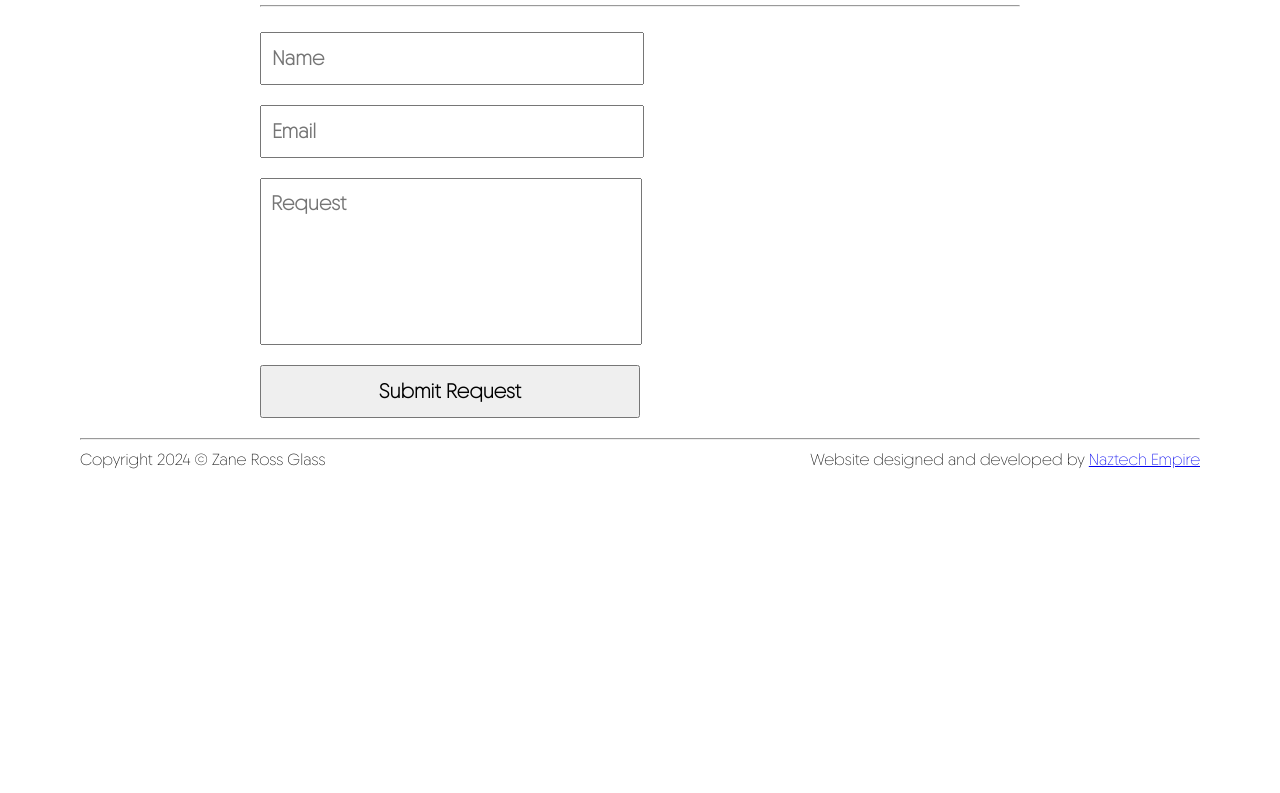
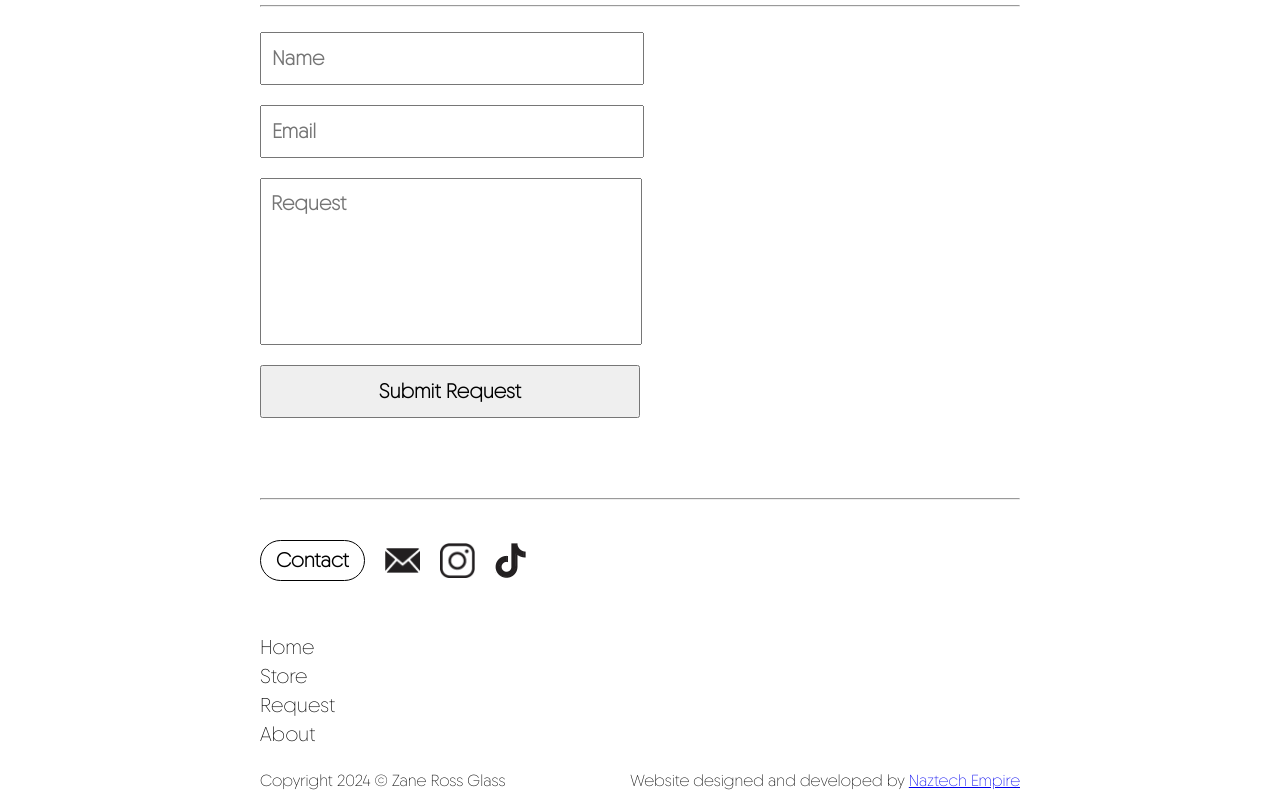
Before and after one commit to NILBOGtheSavior/zanerossglass.com, a plain HTML site: page index.html in a window 1280 px wide. Shown: the part 1310-2103 px from the top of the page. Before the commit the page ends 1782 px from the top, so only its background shows below. Drawn offline with Linux system fonts and the light colour scheme.

Commit message:
Footer implemented

```diff
--- a/css/style.css
+++ b/css/style.css
@@ -128,8 +128,44 @@ main {
 }
 
 footer {
-    padding-inline: 5em;
-    /* max-width: 600px; */
+    margin-inline: auto;
+    margin-block-start: 5em;
+    max-width: calc(600px + 10em);
+    div#social_links {
+        padding-block: 2em;
+        display: flex;
+        align-items: center;
+        gap: 20px;
+        div#contact {
+            font-size: 1.25em;
+            font-weight: bold;
+            border: solid 1px black;
+            padding: 5px 15px;
+            text-align: center;
+            border-radius: 25px;
+            a {
+                text-decoration: none;
+                color: black;
+            }
+        }
+        a {
+            display: flex;
+            justify-content: center;
+            img {
+                max-height: 35px;
+                max-width: 35px;
+            }
+        }
+    }
+    nav {
+        font-size: 1.25em;
+        margin-block: 1em;
+        a {
+            display: block;
+            text-decoration: none;
+            color: black;
+        }
+    }
     div#tag {
         display: flex;
         justify-content: space-between;
--- a/index.html
+++ b/index.html
@@ -68,6 +68,26 @@
         </main>
         <footer>
             <hr>
+            <div id="social_links">
+                <div id="contact">
+                    <a href="">Contact</a>
+                </div>
+                <a href="">
+                    <img src="img/icons/Asset 2.png" alt="">
+                </a>
+                <a href="">
+                    <img src="img/icons/Asset 1.png" alt="">
+                </a>
+                <a href="">
+                    <img src="img/icons/Asset 3.png" alt="">
+                </a>
+            </div>
+            <nav>
+                <a href="index.html">Home</a>
+                <a href="">Store</a>
+                <a href="">Request</a>
+                <a href="">About</a>
+            </nav>
             <div id="tag">
                 <p>Copyright 2024 &copy; Zane Ross Glass</p>
                 <p>Website designed and developed by <a href="http://naztechempire.com/index.php">Naztech Empire</a></p>
```
